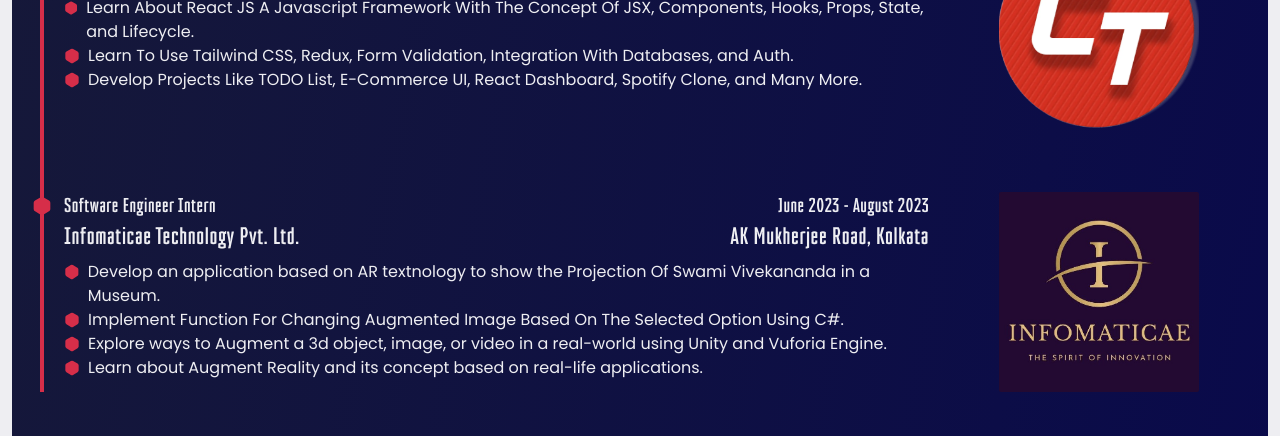
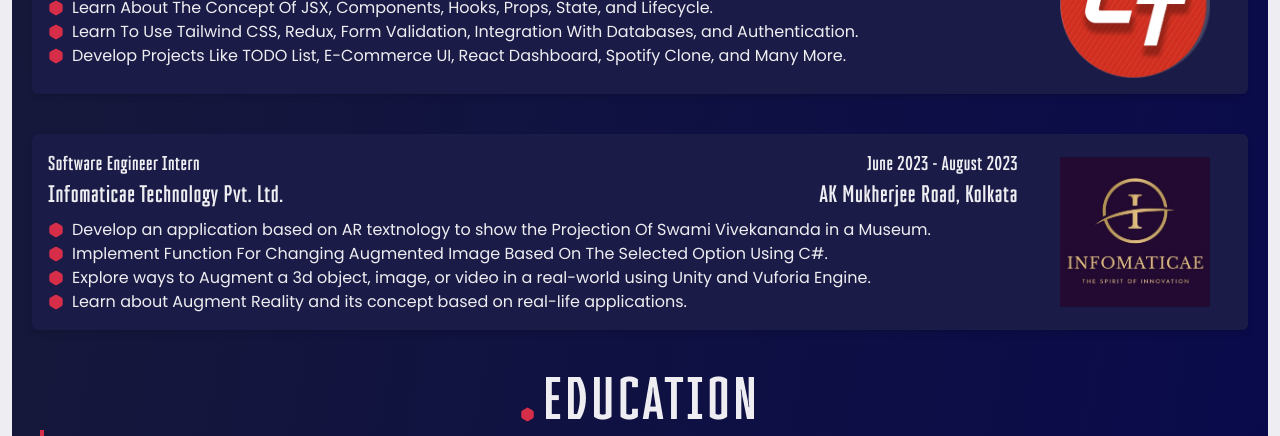
Before and after one commit to psykat1116/Portfolio, a Next.js app: page / in a window 1280 px wide. Shown: the part 1020-1456 px from the top of the page. Built offline with nearby package versions, Linux system fonts and the light colour scheme.

Commit message:
Add Animation

```diff
--- a/app/layout.tsx
+++ b/app/layout.tsx
@@ -7,7 +7,7 @@
 const poppins = Poppins({
   style: ["normal", "italic"],
   weight: ["100", "200", "300", "400", "500", "600", "700", "800", "900"],
-  subsets: ["latin", "devanagari", "latin-ext"],
+  subsets: ["latin", "latin-ext"],
   variable: "--font-poppins",
 });
 
--- a/components/Experience/Experience.tsx
+++ b/components/Experience/Experience.tsx
@@ -6,6 +6,7 @@
 
 const Experience = () => {
   const isMedium = useMediaQuery("(max-width: 768px)");
+
   return (
     <div
       id="experience"
@@ -18,7 +19,7 @@
       >
         <Text text="Experience" size={15} />
       </div>
-      <div className="relative w-full flex flex-col gap-16 items-start pt-4 before:absolute before:content-[''] before:h-full before:w-1 before:top-0 before:left-2 before:bg-redcolor mt-10">
+      <div className="relative w-full flex flex-col gap-10 items-start pt-4 mt-6">
         {ExperienceData.map((exp: ExperienceType) => (
           <JobInternCard {...exp} key={exp.time} />
         ))}
--- a/components/Experience/JobInternCard.tsx
+++ b/components/Experience/JobInternCard.tsx
@@ -1,6 +1,7 @@
 import Link from "next/link";
 import Image from "next/image";
 import { TbHexagonFilled } from "react-icons/tb";
+import { motion } from "framer-motion";
 
 interface JobInternCardProps {
   title: string;
@@ -13,6 +14,24 @@
   imageUrl: string;
 }
 
+const offscreen = {
+  translateY: "50%",
+  opacity: 0,
+  transition: {
+    duration: 0.5,
+    ease: [0.37, 0, 0.63, 1],
+  },
+};
+
+const onscreen = {
+  translateY: 0,
+  opacity: 1,
+  transition: {
+    duration: 0.7,
+    ease: [0, 0.55, 0.45, 1],
+  },
+};
+
 const JobInternCard: React.FC<JobInternCardProps> = ({
   time,
   title,
@@ -24,16 +43,24 @@
   imageUrl,
 }) => {
   return (
-    <div className="relative flex flex-col md:flex-row w-full gap-5">
-      <div className="relative flex flex-col items-center w-full md:w-3/4 pl-8">
-        <TbHexagonFilled className="absolute h-5 w-5 left-0 text-redcolor mt-1" />
+    <motion.div
+      initial={offscreen}
+      whileInView={onscreen}
+      viewport={{ once: true }}
+      className="relative flex flex-col md:flex-row w-full gap-5 bg-[#1b1b47] p-4 rounded-md shadow-md"
+    >
+      <div className="relative flex flex-col items-center w-full md:w-5/6">
         <div className="flex flex-col sm:flex-row justify-between w-full items-start md:items-center text-lg md:text-xl tracking-wide">
           <h1>{title}</h1>
           <p>{time}</p>
         </div>
         <div className="flex flex-col sm:flex-row justify-between w-full items-start md:items-center text-xl md:text-2xl tracking-wide">
-          <Link href={companyLink}>{company}</Link>
-          <Link href={locationLink}>{companyLocation}</Link>
+          <Link href={companyLink} target="__blank">
+            {company}
+          </Link>
+          <Link href={locationLink} target="__blank">
+            {companyLocation}
+          </Link>
         </div>
         <div className="flex flex-col w-full font-normal text-sm md:text-base font-poppins mt-2">
           {lines.map((line) => (
@@ -44,16 +71,16 @@
           ))}
         </div>
       </div>
-      <div className="hidden md:flex w-1/4 items-center justify-center">
+      <div className="hidden md:flex w-1/6 items-center justify-center">
         <Image
           src={imageUrl}
           alt={company}
-          height={200}
-          width={200}
+          height={150}
+          width={150}
           className="object-cover rounded-sm aspect-square"
         />
       </div>
-    </div>
+    </motion.div>
   );
 };
 
--- a/components/Intro.tsx
+++ b/components/Intro.tsx
@@ -1,5 +1,4 @@
 "use client";
-import Image from "next/image";
 import { AnimatePresence, motion } from "framer-motion";
 
 import BannerItem from "@/components/BannerItem";
--- a/components/Profile/Profile.tsx
+++ b/components/Profile/Profile.tsx
@@ -6,6 +6,7 @@
 
 const Profile = () => {
   const isMedium = useMediaQuery("(max-width: 768px)");
+
   return (
     <div
       id="profile"
@@ -18,7 +19,7 @@
       >
         <Text text="Profile" size={15} />
       </div>
-      <div className="grid grid-cols-2 sm:grid-cols-3 md:grid-cols-5 xl:grid-cols-6 mt-5 gap-3 w-full">
+      <div className="grid grid-cols-2 sm:grid-cols-3 md:grid-cols-5 xl:grid-cols-6 mt-10 gap-3 w-full">
         {ProfileData.map((profile) => (
           <ProfileCard
             key={profile.url}
--- a/components/Profile/ProfileCard.tsx
+++ b/components/Profile/ProfileCard.tsx
@@ -1,6 +1,25 @@
 import Link from "next/link";
 import { IconType } from "react-icons";
 import { FiArrowUpRight } from "react-icons/fi";
+import { motion } from "framer-motion";
+
+const offscreen = {
+  translateY: 200,
+  opacity: 0,
+  transition: {
+    duration: 0.5,
+    ease: [0.37, 0, 0.63, 1],
+  },
+};
+
+const onscreen = {
+  translateY: 0,
+  opacity: 1,
+  transition: {
+    duration: 0.7,
+    ease: [0, 0.55, 0.45, 1],
+  },
+};
 
 interface ProfileCardProps {
   name: string;
@@ -10,6 +29,11 @@
 
 const ProfileCard: React.FC<ProfileCardProps> = ({ name, url, icon: Icon }) => {
   return (
+    <motion.div
+      initial={offscreen}
+      whileInView={onscreen}
+      viewport={{ once: true }}
+    >
       <Link
         target="_blank"
         href={url}
@@ -22,6 +46,7 @@
           className="absolute top-2.5 right-2.5 group-hover:translate-x-0.5 group-hover:-translate-y-0.5 transition-all"
         />
       </Link>
+    </motion.div>
   );
 };
 
--- a/components/Project/ImageBox.tsx
+++ b/components/Project/ImageBox.tsx
@@ -1,10 +1,11 @@
 import Link from "next/link";
+import Image from "next/image";
+import { motion } from "framer-motion";
 import { FaGithub } from "react-icons/fa6";
 import { IoGlobeOutline } from "react-icons/io5";
 
 import { Stack } from "@/utils/TechStack";
 import Batch from "@/components/TechSkill/Batch";
-import Image from "next/image";
 
 interface ImageBoxProps {
   title: string;
@@ -15,6 +16,24 @@
   gitUrl: string;
 }
 
+const offscreen = {
+  translateY: "50%",
+  opacity: 0,
+  transition: {
+    duration: 0.5,
+    ease: [0.37, 0, 0.63, 1],
+  },
+};
+
+const onscreen = {
+  translateY: 0,
+  opacity: 1,
+  transition: {
+    duration: 0.7,
+    ease: [0, 0.55, 0.45, 1],
+  },
+};
+
 const ImageBox = ({
   title,
   src,
@@ -24,7 +43,12 @@
   gitUrl,
 }: ImageBoxProps) => {
   return (
-    <div className="relative flex flex-col gap-2 max-w-[440px] bg-[#1b1b47] rounded-xl shadow-md">
+    <motion.div
+      initial={offscreen}
+      whileInView={onscreen}
+      viewport={{ once: true }}
+      className="relative flex flex-col gap-2 max-w-[440px] bg-[#1b1b47] rounded-xl shadow-md p-2"
+    >
       <Image
         src={src}
         alt={title}
@@ -66,7 +90,7 @@
           </Link>
         </div>
       </div>
-    </div>
+    </motion.div>
   );
 };
 
--- a/components/Project/Project.tsx
+++ b/components/Project/Project.tsx
@@ -3,6 +3,23 @@
 import { projects } from "@/utils/TechStack";
 import ImageBox from "@/components/Project/ImageBox";
 import { useMediaQuery } from "usehooks-ts";
+import { AnimatePresence, motion } from "framer-motion";
+
+const container = {
+  initial: {
+    transition: {
+      staggerChildren: 0.09,
+      staggerDirection: -1,
+    },
+  },
+  open: {
+    transition: {
+      delayChildren: 0.2,
+      staggerChildren: 0.09,
+      staggerDirection: 1,
+    },
+  },
+};
 
 const Project = () => {
   const isMedium = useMediaQuery("(max-width: 768px)");
@@ -18,10 +35,17 @@
       >
         <Text text="Projects" size={15} />
       </div>
-      <div className="relative w-full grid grid-cols-1 sm:grid-cols-2 md:grid-cols-3 place-items-start pt-10 gap-5">
+      <AnimatePresence>
+        <motion.div
+          variants={container}
+          initial="initial"
+          animate="open"
+          exit="initial"
+          className="relative w-full grid grid-cols-1 sm:grid-cols-2 md:grid-cols-3 place-items-start pt-10 gap-5"
+        >
           {projects.map((project) => (
+            <div className="overflow-hidden" key={project.title}>
               <ImageBox
-            key={project.title}
                 title={project.title}
                 src={project.src}
                 techStack={project.techStack}
@@ -29,8 +53,10 @@
                 website={project.website}
                 gitUrl={project.gitUrl}
               />
+            </div>
           ))}
-      </div>
+        </motion.div>
+      </AnimatePresence>
     </div>
   );
 };
--- a/components/TechSkill/TechSkill.tsx
+++ b/components/TechSkill/TechSkill.tsx
@@ -2,7 +2,27 @@
 import Text from "@/components/Text";
 import Batch from "@/components/TechSkill/Batch";
 import { Field, SkillData, SkillType } from "@/utils/TechSkillData";
+
+import { motion } from "framer-motion";
 import { useMediaQuery } from "usehooks-ts";
+
+const offscreen = {
+  translateY: 200,
+  opacity: 0,
+  transition: {
+    duration: 0.5,
+    ease: [0.37, 0, 0.63, 1],
+  },
+};
+
+const onscreen = {
+  translateY: 0,
+  opacity: 1,
+  transition: {
+    duration: 0.7,
+    ease: [0, 0.55, 0.45, 1],
+  },
+};
 
 const TechSkill = () => {
   const isMedium = useMediaQuery("(max-width: 768px)");
@@ -20,8 +40,11 @@
       </div>
       <div className="grid grid-cols-1 md:grid-cols-2 gap-4 rounded-md mt-10">
         {SkillData.map((skill: SkillType) => (
-          <div
+          <motion.div
             key={skill.category}
+            initial={offscreen}
+            whileInView={onscreen}
+            viewport={{ once: true }}
             className="p-4 flex flex-col gap-4 bg-[#1b1b47] shadow-md rounded-md"
           >
             <h1 className="text-3xl tracking-wider">{skill.category}</h1>
@@ -36,7 +59,7 @@
                 />
               ))}
             </div>
-          </div>
+          </motion.div>
         ))}
       </div>
     </div>
--- a/utils/ExperienceData.ts
+++ b/utils/ExperienceData.ts
@@ -13,11 +13,11 @@
   {
     title: "React Developer Summer Intern",
     company: "Celebal Technologies Pvt. Ltd.",
-    time: "May 2024 - Present",
+    time: "May 2024 - July 2024",
     companyLocation: "Jalpaiguri, West Bengal",
     lines: [
-      `Learn About React JS A Javascript Framework With The Concept Of JSX, Components, Hooks, Props, State, and Lifecycle.`,
-      `Learn To Use Tailwind CSS, Redux, Form Validation, Integration With Databases, and Auth.`,
+      `Learn About The Concept Of JSX, Components, Hooks, Props, State, and Lifecycle.`,
+      `Learn To Use Tailwind CSS, Redux, Form Validation, Integration With Databases, and Authentication.`,
       `Develop Projects Like TODO List, E-Commerce UI, React Dashboard, Spotify Clone, and Many More.`,
     ],
     companyLink: "https://celebaltech.com/",
```
Lines whose indentation alone changed are shown as unchanged.
